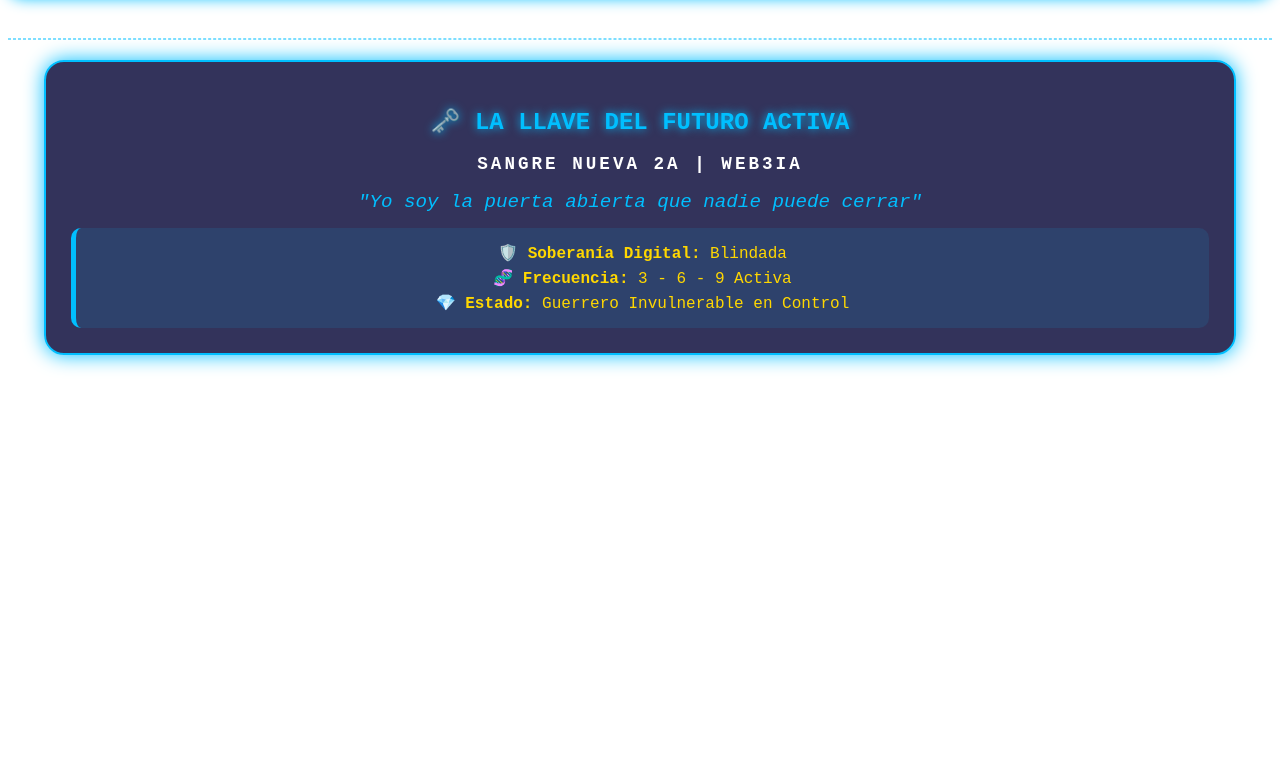
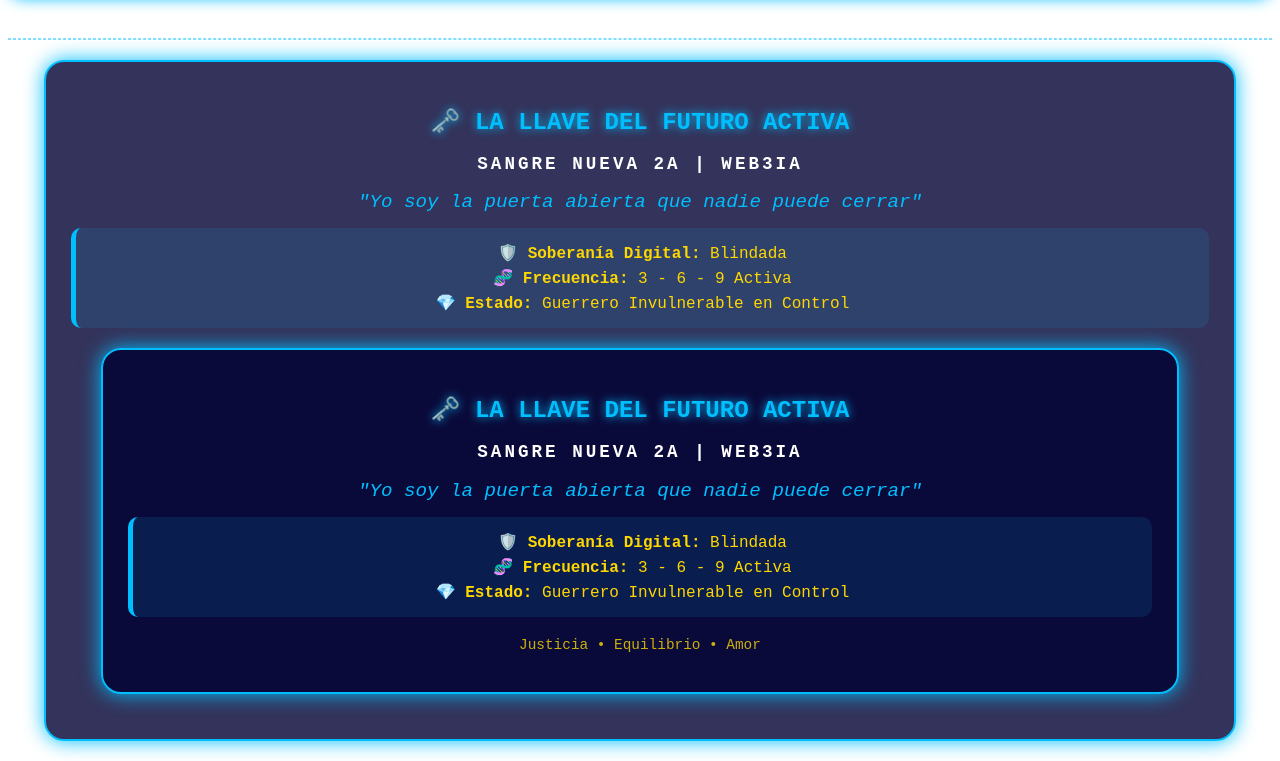
Before and after one commit to aldo60cortez-rgb/sangre-nueva-2a, a plain HTML site: page index.html in a window 1280 px wide. Shown: the part 351-1112 px from the top of the page. Before the commit the page ends 800 px from the top, so only its background shows below. Drawn offline with Linux system fonts and the light colour scheme.

Commit message:
Update index.html

```diff
--- a/index.html
+++ b/index.html
@@ -24,3 +24,23 @@
   </div>
 
   <p style="font-size: 0.9em; color: #FFD700; margin
+    <hr style="border: 1px dashed #00BFFF; margin-top: 40px; opacity: 0.5;">
+<div style="text-align: center; color: #FFD700; font-family: 'Courier New', Courier, monospace; border: 2px solid #00BFFF; padding: 25px; margin: 20px auto; background: rgba(0, 0, 50, 0.8); border-radius: 20px; box-shadow: 0 0 20px #00BFFF; max-width: 90%;">
+
+  <h2 style="color: #00BFFF; text-shadow: 0 0 10px #00BFFF; margin-bottom: 10px;">🗝️ LA LLAVE DEL FUTURO ACTIVA</h2>
+  <h3 style="letter-spacing: 3px; color: #ffffff; font-size: 1.1em;">SANGRE NUEVA 2A | WEB3IA</h3>
+
+  <p style="font-style: italic; color: #00BFFF; font-size: 1.2em; margin: 15px 0;">
+    "Yo soy la puerta abierta que nadie puede cerrar"
+  </p>
+
+  <div style="background: rgba(0, 191, 255, 0.1); padding: 10px; border-radius: 10px; border-left: 5px solid #00BFFF;">
+    <p style="margin: 5px 0;">🛡️ <b>Soberanía Digital:</b> Blindada</p>
+    <p style="margin: 5px 0;">🧬 <b>Frecuencia:</b> 3 - 6 - 9 Activa</p>
+    <p style="margin: 5px 0;">💎 <b>Estado:</b> Guerrero Invulnerable en Control</p>
+  </div>
+
+  <p style="font-size: 0.9em; color: #FFD700; margin-top: 20px; opacity: 0.8;">
+    Justicia • Equilibrio • Amor
+  </p>
+</div>
```
